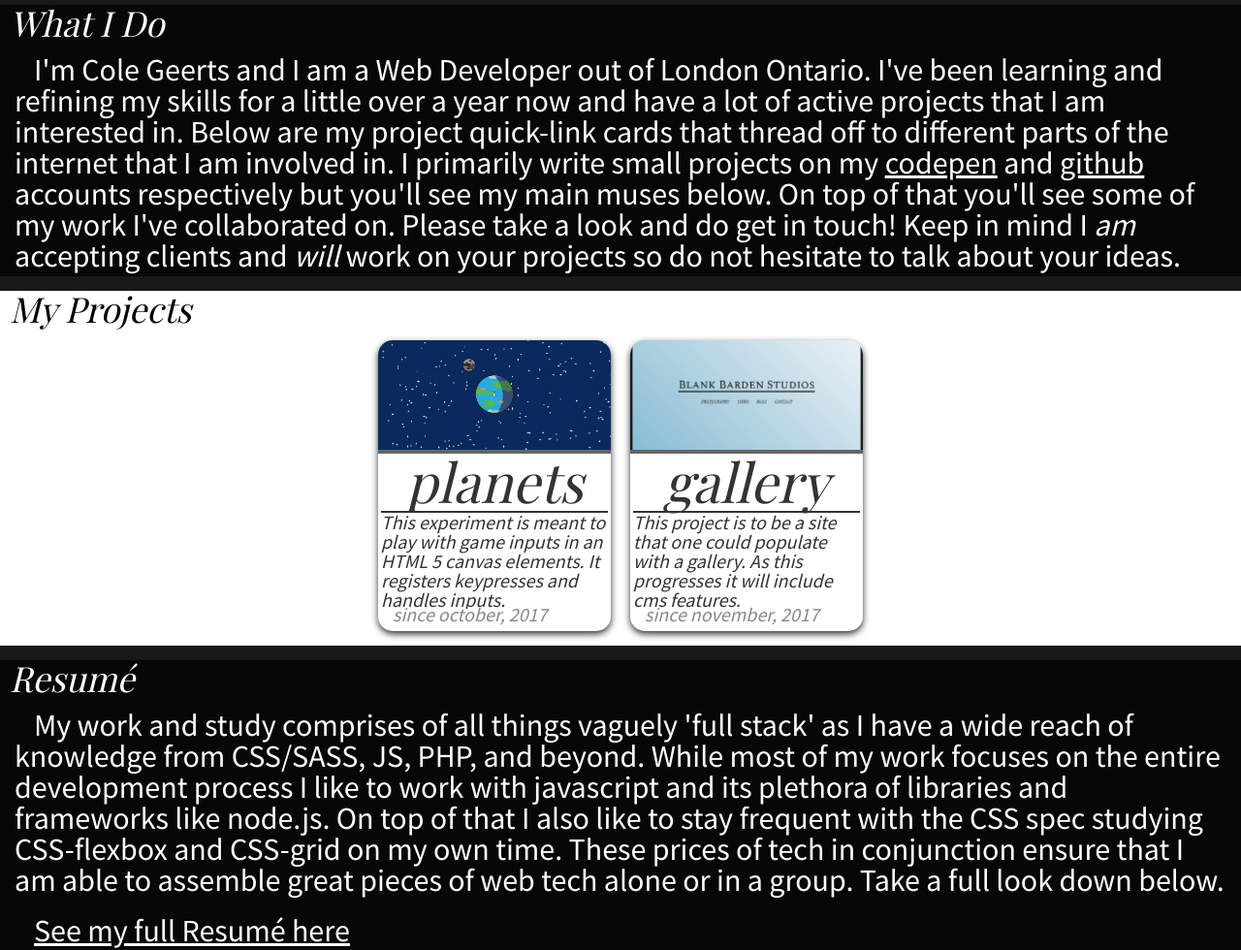
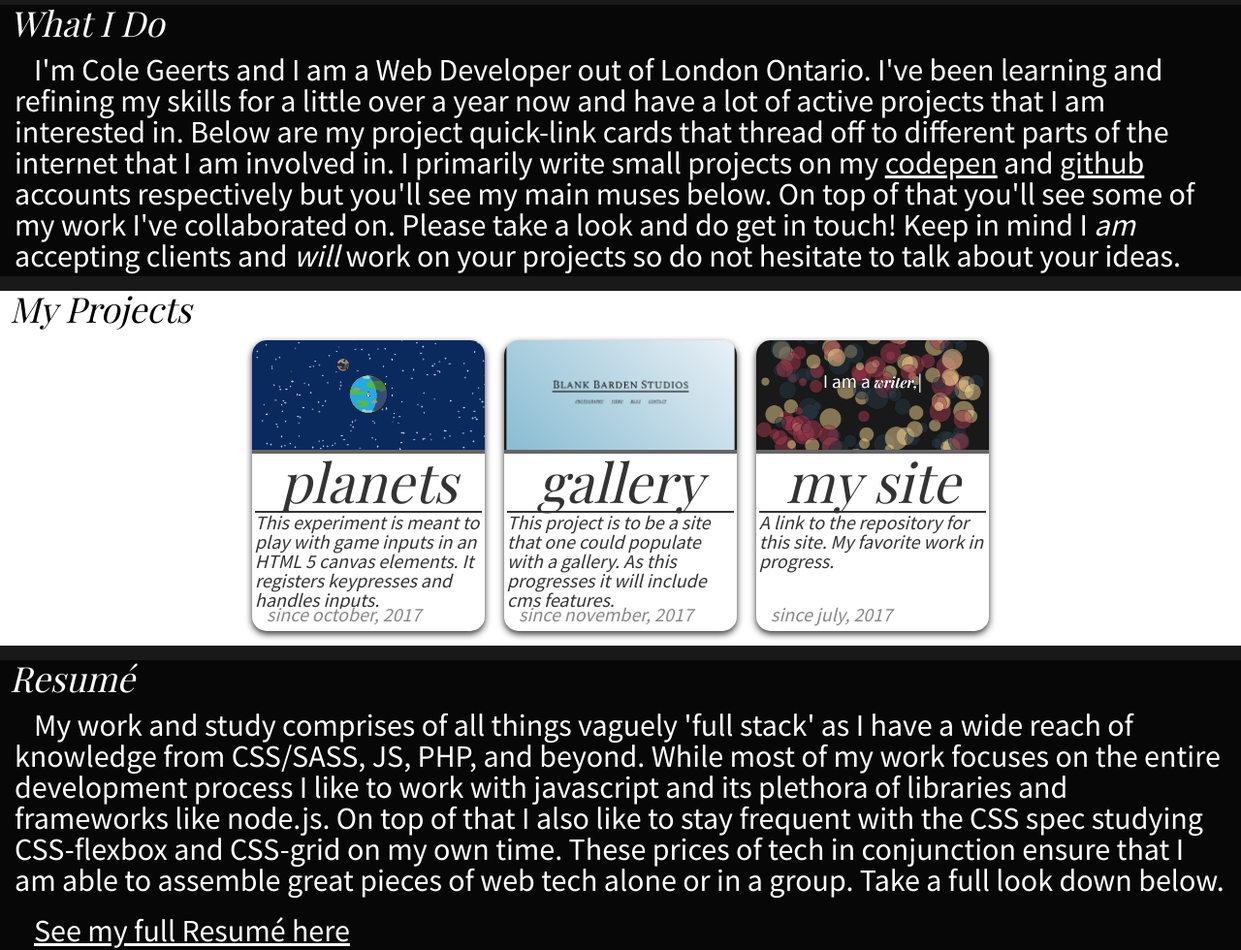
Before and after one commit to ColeyG/portfolio, a PHP site: page / in a window 1280 px wide. Shown: the part 810-1790 px from the top of the page at 97% size. Run offline with PHP 8.4, Linux system fonts and the light colour scheme; some web fonts are replaced.

Commit message:
Adding card for site

```diff
--- a/index.php
+++ b/index.php
@@ -86,6 +86,14 @@
                 <h2 class="cardDate">since november, 2017</h2>
               </div>
             </a>
+            <a href="https://github.com/ColeyG/fullCanvasSplash">
+              <div class="card">
+                <div class="cardImg"><img src="images/projectHeaders/cgeerts.png"></div>
+                <h2 class="cardTitle">my site</h2>
+                <h2 class="cardSubTitle">A link to the repository for this site. My favorite work in progress.</h2>
+                <h2 class="cardDate">since july, 2017</h2>
+              </div>
+            </a>
             <!--End of the card-->
           </section>
     </div>
```
Also changed, not shown: index2.php (+8 -0 lines), images/projectHeaders/cgeerts.png (added).
